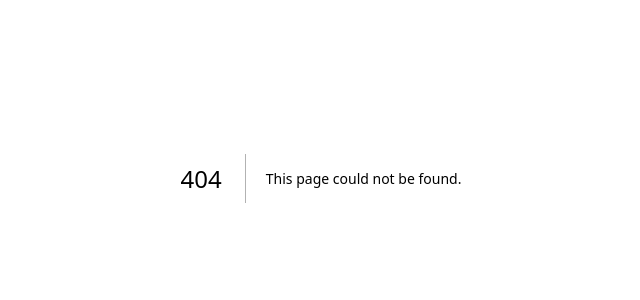
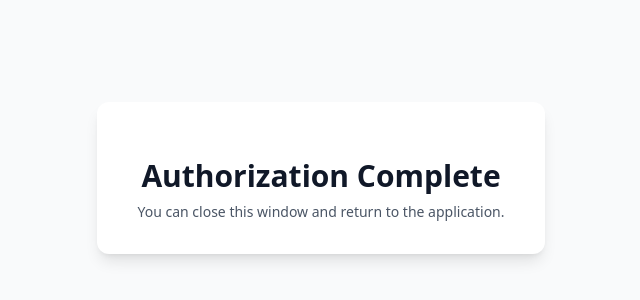
Before and after one commit to astrico-ai/astrico-website, a Next.js app: page /oauth2/callback in a window 1280 px wide. Before the commit this address had no page. Shown: the part 222-522 px from the top of the page, without its empty margins (319-959 px from the left). Built offline with nearby package versions, Linux system fonts and the light colour scheme.

Commit message:
Created Authorization Callback Page

```diff
--- /dev/null
+++ b/src/app/oauth2/callback/page.tsx
@@ -0,0 +1,18 @@
+import React from 'react';
+
+export default function OAuth2Callback() {
+  return (
+    <div className="min-h-screen flex items-center justify-center bg-gray-50">
+      <div className="max-w-md w-full space-y-8 p-8 bg-white rounded-xl shadow-lg">
+        <div className="text-center">
+          <h2 className="mt-6 text-3xl font-bold text-gray-900">
+            Authorization Complete
+          </h2>
+          <p className="mt-2 text-sm text-gray-600">
+            You can close this window and return to the application.
+          </p>
+        </div>
+      </div>
+    </div>
+  );
+}
```
